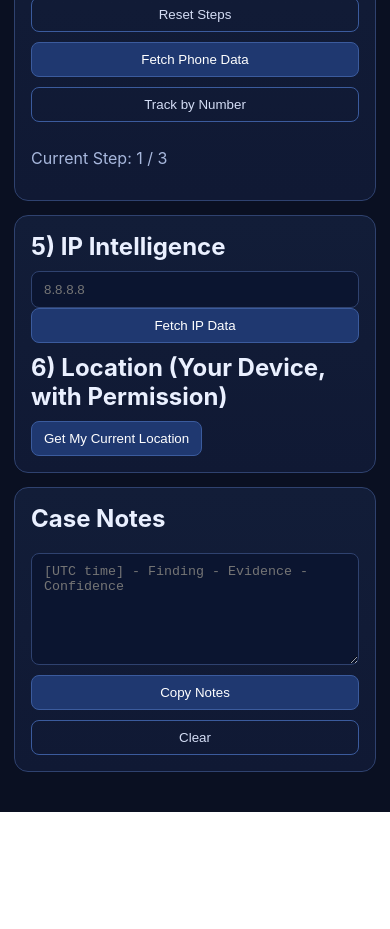
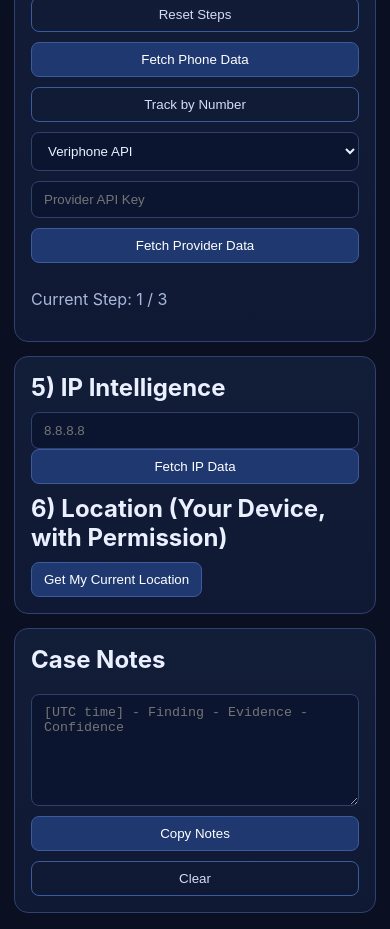
Before and after one commit to Meelad5815/madrassa786, a React (Vite) app: page / in a window 390 px wide. Shown: the part 960-1889 px from the top of the page. Before the commit the page ends 1772 px from the top, so only its background shows below. Built offline with nearby package versions, Linux system fonts and the light colour scheme.

Commit message:
Add phone provider connectors for truecaller-like sources

```diff
--- a/App.jsx
+++ b/App.jsx
@@ -9,7 +9,6 @@ function makeUsernameVariants(value) {
   separators.forEach((sep) => postfixes.forEach((postfix) => variants.add(`${base}${sep}${postfix}`.replace(/[._-]$/, ""))));
   return [...variants].filter(Boolean).slice(0, 20);
 }
-
 
 function approximatePhoneArea(digits) {
   if (!digits) return { capability: "Unavailable", reason: "No number provided" };
@@ -36,8 +35,8 @@ function InfoGrid({ title, data }) {
   );
 }
 
-async function fetchJson(url) {
-  const res = await fetch(url);
+async function fetchJson(url, options = {}) {
+  const res = await fetch(url, options);
   if (!res.ok) throw new Error(`HTTP ${res.status}`);
   return res.json();
 }
@@ -55,6 +54,9 @@ export default function App() {
   const [phoneWeb, setPhoneWeb] = useState(null);
   const [ipWeb, setIpWeb] = useState(null);
   const [status, setStatus] = useState("");
+
+  const [phoneProvider, setPhoneProvider] = useState("veriphone");
+  const [providerApiKey, setProviderApiKey] = useState("");
 
   const [notes, setNotes] = useState("");
   const [phoneStep, setPhoneStep] = useState(1);
@@ -164,6 +166,48 @@ export default function App() {
     }
   };
 
+  const fetchPhoneProviderData = async () => {
+    if (!phone.trim()) return;
+    const digits = phone.replace(/\D/g, "");
+    if (!providerApiKey.trim()) {
+      setStatus("Enter provider API key first.");
+      return;
+    }
+
+    setStatus(`Fetching ${phoneProvider} data...`);
+    try {
+      if (phoneProvider === "veriphone") {
+        const data = await fetchJson(`https://api.veriphone.io/v2/verify?phone=${digits}&key=${providerApiKey.trim()}`);
+        setPhoneWeb({
+          source: "Veriphone",
+          phone: data.phone || digits,
+          valid: data.phone_valid,
+          country: data.country || "N/A",
+          carrier: data.carrier || "N/A",
+          lineType: data.phone_type || "N/A",
+        });
+      } else if (phoneProvider === "abstract") {
+        const data = await fetchJson(`https://phonevalidation.abstractapi.com/v1/?api_key=${providerApiKey.trim()}&phone=${digits}`);
+        setPhoneWeb({
+          source: "AbstractAPI",
+          phone: data.phone || digits,
+          valid: data.valid,
+          country: data.country?.name || "N/A",
+          carrier: data.carrier || "N/A",
+          lineType: data.type || "N/A",
+        });
+      } else {
+        setPhoneWeb({
+          source: "Truecaller/Web",
+          note: "Truecaller etc direct website scraping is usually blocked by CORS/auth. Use official provider API keys instead.",
+        });
+      }
+      setStatus(`${phoneProvider} data loaded.`);
+    } catch (e) {
+      setStatus(`${phoneProvider} fetch failed: ${e.message}`);
+    }
+  };
+
   const fetchIpData = async () => {
     if (!ip.trim()) return;
     setStatus("Fetching IP data...");
@@ -246,6 +290,21 @@ export default function App() {
           <button type="button" onClick={fetchPhoneData}>Fetch Phone Data</button>
           <button type="button" className="secondary" onClick={trackPhoneLocation}>Track by Number</button>
         </div>
+
+        <div className="provider-box">
+          <select value={phoneProvider} onChange={(e) => setPhoneProvider(e.target.value)}>
+            <option value="veriphone">Veriphone API</option>
+            <option value="abstract">AbstractAPI Phone Validation</option>
+            <option value="truecaller">Truecaller/etc website mode</option>
+          </select>
+          <input
+            value={providerApiKey}
+            onChange={(e) => setProviderApiKey(e.target.value)}
+            placeholder="Provider API Key"
+          />
+          <button type="button" onClick={fetchPhoneProviderData}>Fetch Provider Data</button>
+        </div>
+
         <p className="muted">Current Step: {phoneStep} / 3</p>
         {phoneStep >= 2 && <InfoGrid title="Phone Web Results" data={phoneWeb} />}
         {phoneStep >= 3 && <p className="muted">CNIC/SIM ownership data is not provided by this app.</p>}
--- a/styles.css
+++ b/styles.css
@@ -62,6 +62,7 @@ h2 {
 }
 
 input,
+select,
 textarea {
   width: 100%;
   padding: 10px 12px;
@@ -180,3 +181,17 @@ button.secondary {
 .variant-row small {
   color: #a8b8dd;
 }
+
+
+.provider-box {
+  display: grid;
+  grid-template-columns: 1fr 1fr auto;
+  gap: 10px;
+  align-items: center;
+}
+
+@media (max-width: 840px) {
+  .provider-box {
+    grid-template-columns: 1fr;
+  }
+}
```
Also changed, not shown: 1 other file (tests, documents, lock files or other folders).
